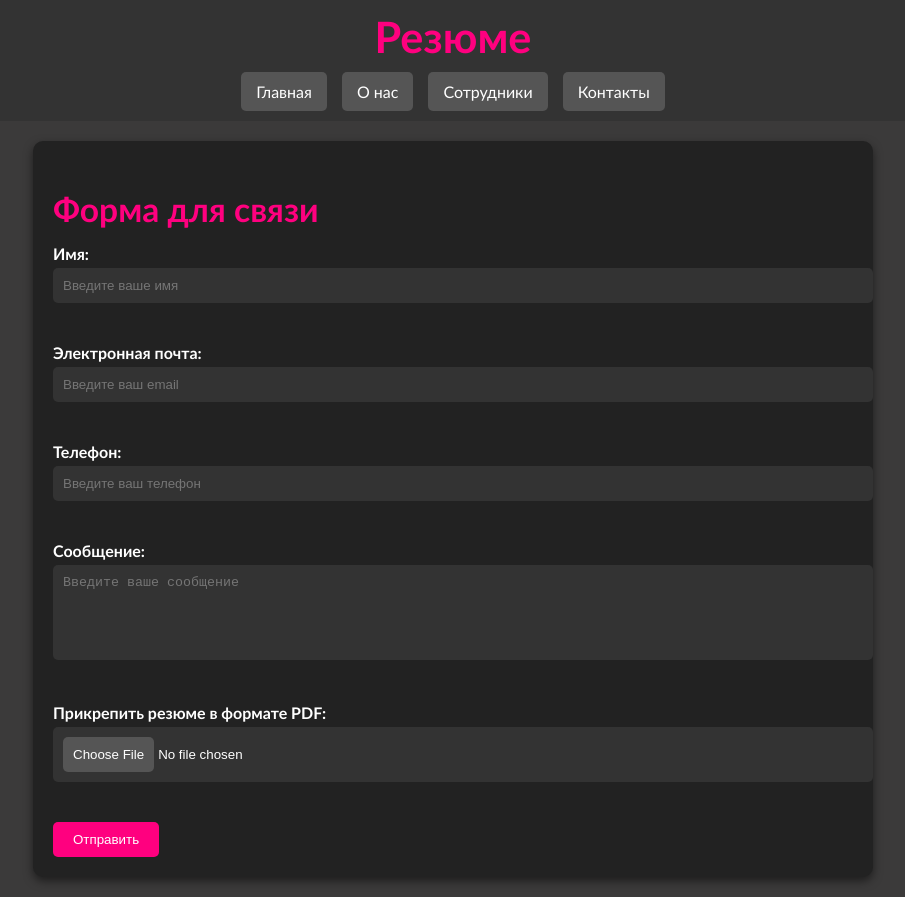
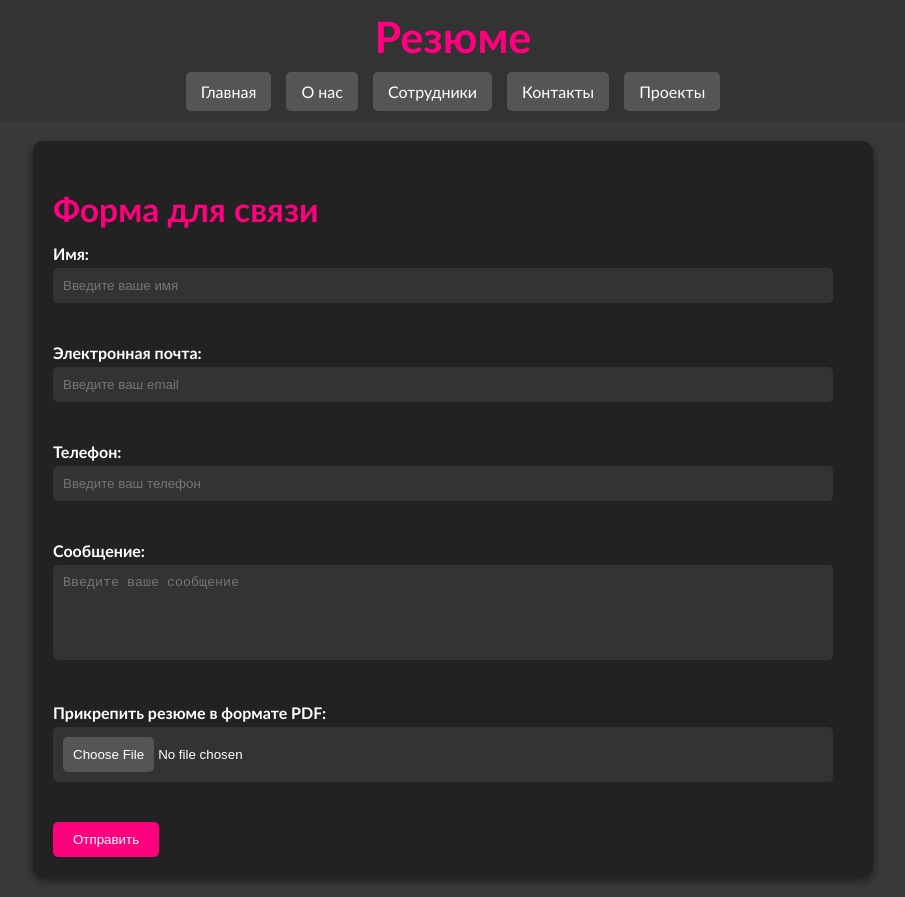
Before and after one commit to kate-unmatched/web6404marchenkoae, a plain HTML site: page lab4/resume.html in a window 1280 px wide. Shown: the whole page, without its empty margins (187-1092 px from the left). Drawn offline with Linux system fonts and the light colour scheme.

Commit message:
The resume page has been improved

```diff
--- a/lab4/css/resume.css
+++ b/lab4/css/resume.css
@@ -66,7 +66,7 @@ label {
 }
 
 input, textarea {
-    width: 100%;
+    width: 95%;
     padding: 10px;
     border: none;
     border-radius: 5px;
@@ -109,7 +109,7 @@ textarea {
 }
 
 input[type="file"] {
-    width: 100%;
+    width: 95%;
     padding: 10px;
     border: none;
     border-radius: 5px;
--- a/lab4/resume.html
+++ b/lab4/resume.html
@@ -14,6 +14,7 @@
             <a href="about.html" class="nav-link">О нас</a>
             <a href="employees.html" class="nav-link">Сотрудники</a>
             <a href="contact.html" class="nav-link">Контакты</a>
+            <a href="projects.html" class="nav-link">Проекты</a>
         </nav>
     </header>
     <main class="main-content">
```
